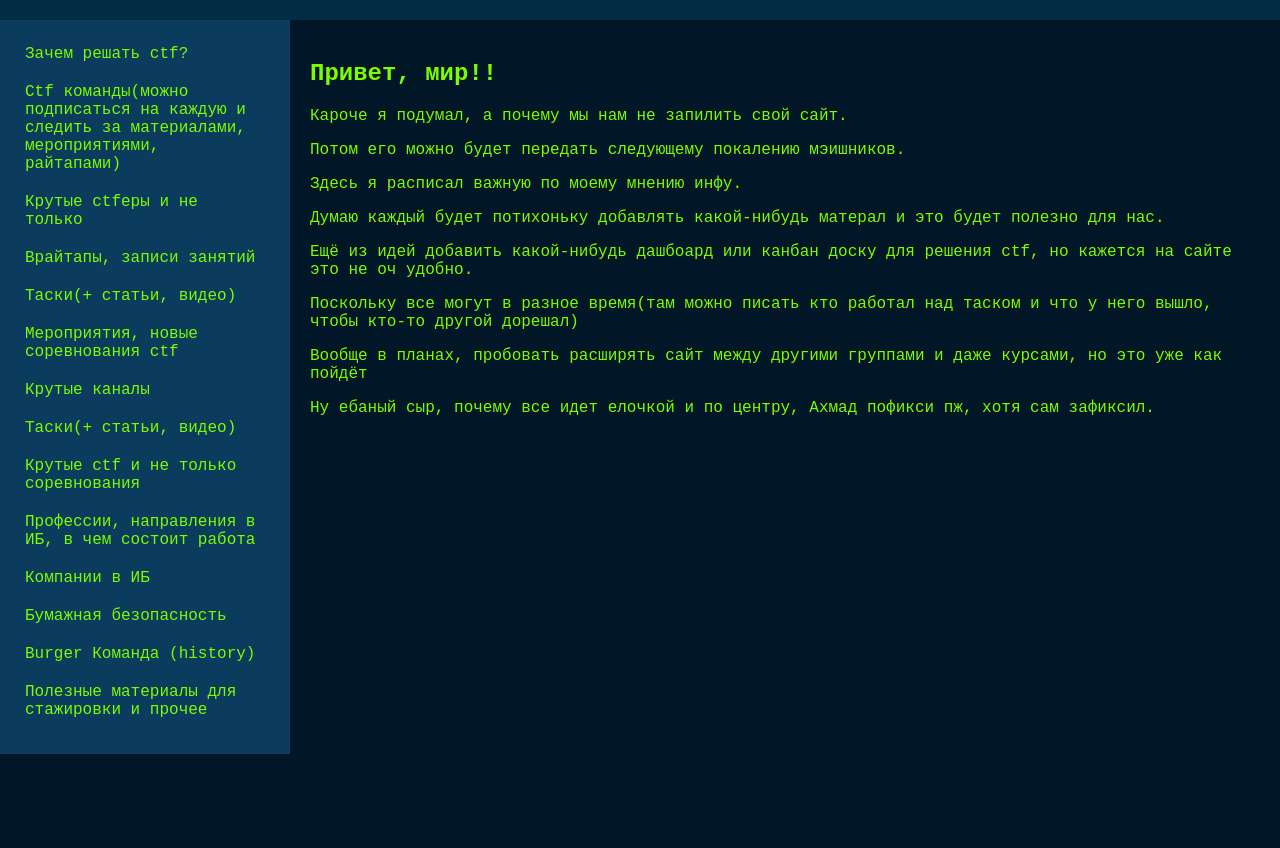
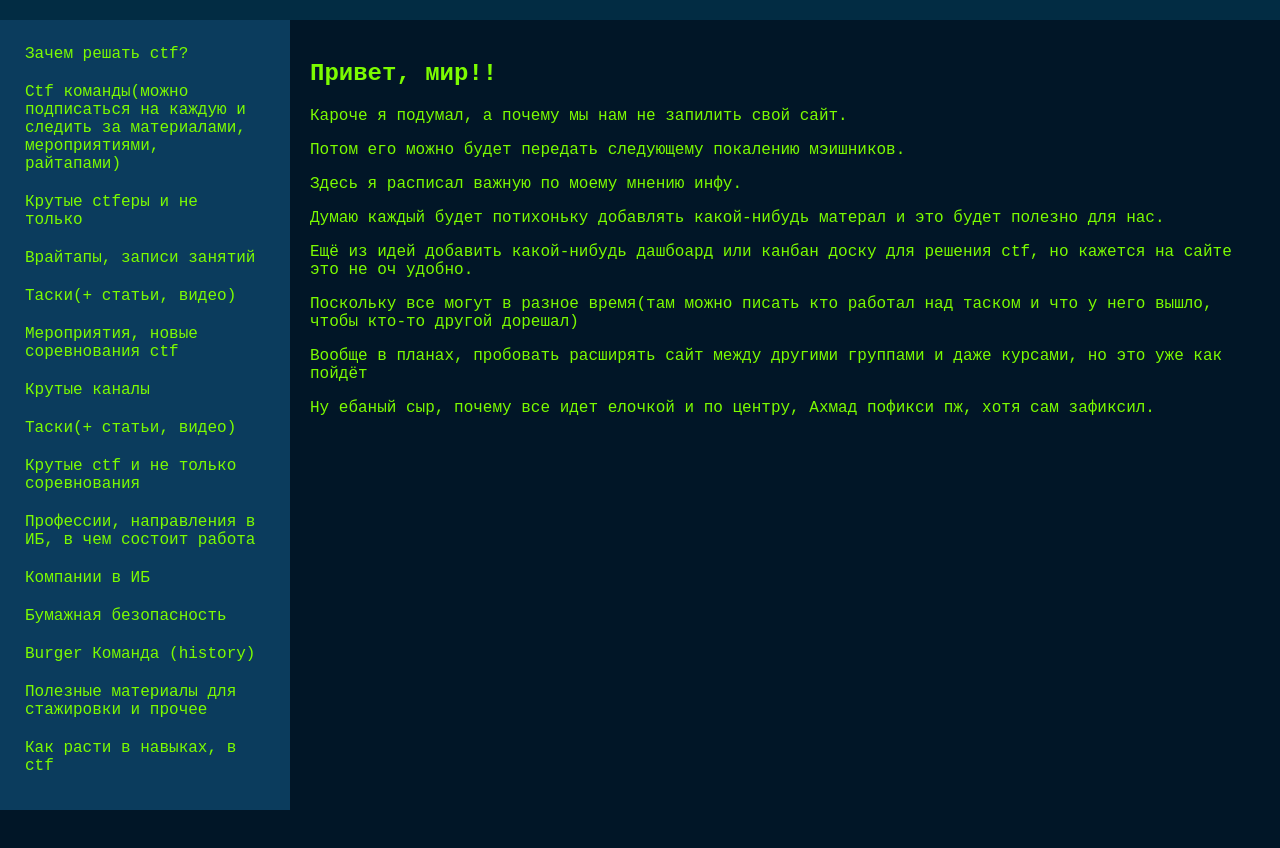
Before and after one commit to adhikara13/Our_site_Burger_CTF, a plain HTML site: page index.html in a window 1280 px wide. Shown: the part 100-948 px from the top of the page. Drawn offline with nearby package versions, Linux system fonts and the light colour scheme.

Commit message:
just fogot one thing

```diff
--- a/index.html
+++ b/index.html
@@ -29,6 +29,7 @@
       <li><a href="pages/compliaence.html">Бумажная безопасность</a></li>
       <li><a href="pages/Burger_komanda_history.html">Burger Команда (history)</a></li>
       <li><a href="pages/useful_materials_for_internship.html">Полезные материалы для стажировки и прочее</a></li>
+      <li><a href="pages/how_to_ctf.html">Как расти в навыках, в ctf</a></li>
     </ul>
   </nav>
 
```
